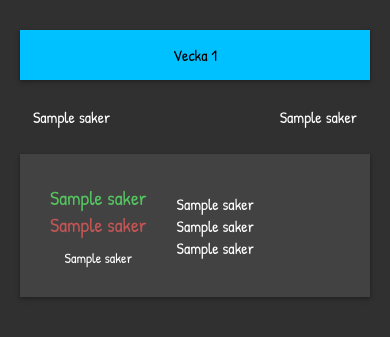
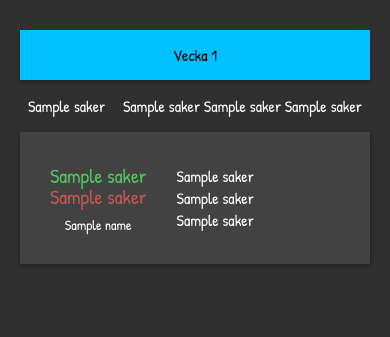
Before and after one commit to belismau/MAU-Schema, a Flask app: template templates/index.html in a window 390 px wide. Shown: the top 337 px of the page. Run offline with Flask 2, Linux system fonts and the light colour scheme; the template is opened without the code that fills it: most values are stand-ins (such as "Sample title", 1, 10 or a date in 2020).

Commit message:
Worked with the mobile version

```diff
--- a/app.py
+++ b/app.py
@@ -7,6 +7,7 @@ import time
 import pytz
 import tzlocal
 import html
+import calendar
 
 def changeTime(time):
     local_timezone = tzlocal.get_localzone()
@@ -53,7 +54,7 @@ def index():
 
     ##########################################################
 
-    location = component.get('location')
+    location = component.get('location').split()
 
     start = str(component.get('dtstart').dt)
 
@@ -81,6 +82,8 @@ def index():
     year, month, day = (int(x) for x in datum.split('-'))
     veckaStop = int(datetime.date(year, month, day).strftime("%V"))
 
+    monthName = calendar.month_abbr[month]
+
     datumNu = datetime.datetime(year, month, day)
 
     locale.setlocale(locale.LC_TIME, 'sv_SE.UTF-8')
@@ -99,15 +102,15 @@ def index():
 
       if veckaStart == veckaStop or veckaStart == 0:
           if veckaStart == 0:
-            veckaList.append([True, dag, kursnamn, sign, moment, datum, startTime, endTime, location, veckaStop])
+            veckaList.append([True, dag, kursnamn, sign, moment, datum, startTime, endTime, location, veckaStop, year, monthName, day])
           elif (veckaList[-1][1] == dag and veckaList[-1][5] == datum):
-            veckaList.append([False, dag, kursnamn, sign, moment, datum, startTime, endTime, location, veckaStop])
+            veckaList.append([False, dag, kursnamn, sign, moment, datum, startTime, endTime, location, veckaStop, year, monthName, day])
           else:
-            veckaList.append([True, dag, kursnamn, sign, moment, datum, startTime, endTime, location, veckaStop])
+            veckaList.append([True, dag, kursnamn, sign, moment, datum, startTime, endTime, location, veckaStop, year, monthName, day])
       else:
         saker.append(veckaList)
         veckaList = []
-        veckaList.append([True, dag, kursnamn, sign, moment, datum, startTime, endTime, location, veckaStop])
+        veckaList.append([True, dag, kursnamn, sign, moment, datum, startTime, endTime, location, veckaStop, year, monthName, day])
 
       veckaStart = veckaStop
 
--- a/static/CSS/style.css
+++ b/static/CSS/style.css
@@ -48,16 +48,21 @@ body {
   background: transparent;
   color: white;
   box-shadow: none;
-  padding: 0 13px 0 13px;
+  padding: 0 3px 0 3px;
   margin-bottom: 10px;
+}
+
+#flex > p {
+  margin: 5px;
 }
 
 #clock_local > p:first-child {
   color: #55c35f;
 }
 
-#clock_local > #clockEnd {
+#second > #clock_local > #clockEnd {
   color: #c35555;
+  margin-top: -6px;
 }
 
 #second {
@@ -80,8 +85,12 @@ body {
   font-size: 20px;
 }
 
-#second > #clock_local > p:last-child {
-  margin: 10px 0 0 0;
+#second > #clock_local > #lokaler > p:first-child {
+  margin-top: 5px;
+}
+
+#second > #clock_local > #lokaler > p {
+  margin: 0;
   font-size: 14px;
 }
 
--- a/templates/index.html
+++ b/templates/index.html
@@ -29,7 +29,7 @@
         {% for i in saker %}
           {% if i[0] == True %}
             <tr class="content">
-              <td width="8%"> {{ i[5] }} </td>
+              <td width="8%"> {{ i[12] }} {{ i[11] }} {{ i[10] }} </td>
               <td width="6%"> {{ i[1] }} </td>
               <td width="28%"> {{ i[2] }} </td>
               <td width="15%"> {{ i[3] }} </td>
@@ -68,14 +68,18 @@
 
               <div id="flex">
                 <p> {{ i[1] }} </p>
-                <p> {{ i[5] }} </p>
+                <p> {{ i[12] }} {{ i[11] }} {{ i[10] }} </p>
               </div>
 
               <div id="second">
                 <div id="clock_local">
                   <p> {{ i[6] }} </p>
                   <p id="clockEnd"> {{ i[7] }} </p>
-                  <p> {{ i[8] }} </p>
+                  <div id="lokaler">
+                    {% for lokal in i[8] %}
+                      <p> {{ lokal }} </p>
+                    {% endfor %}
+                  </div>
                 </div>
                 <div id="other">
                   <p> {{ i[3] }} </p>
@@ -92,8 +96,12 @@
                 <div id="second">
                 <div id="clock_local">
                   <p> {{ i[6] }} </p>
-                  <p id="clockEnd"> {{ i[7] }} </p>
-                  <p> {{ i[8] }} </p>
+                  <p id="clockEnd">{{ i[7] }}</p>
+                  <div id="lokaler">
+                    {% for lokal in i[8] %}
+                      <p> {{ lokal }} </p>
+                    {% endfor %}
+                  </div>
                 </div>
                 <div id="other">
                   <p> {{ i[3] }} </p>
```
